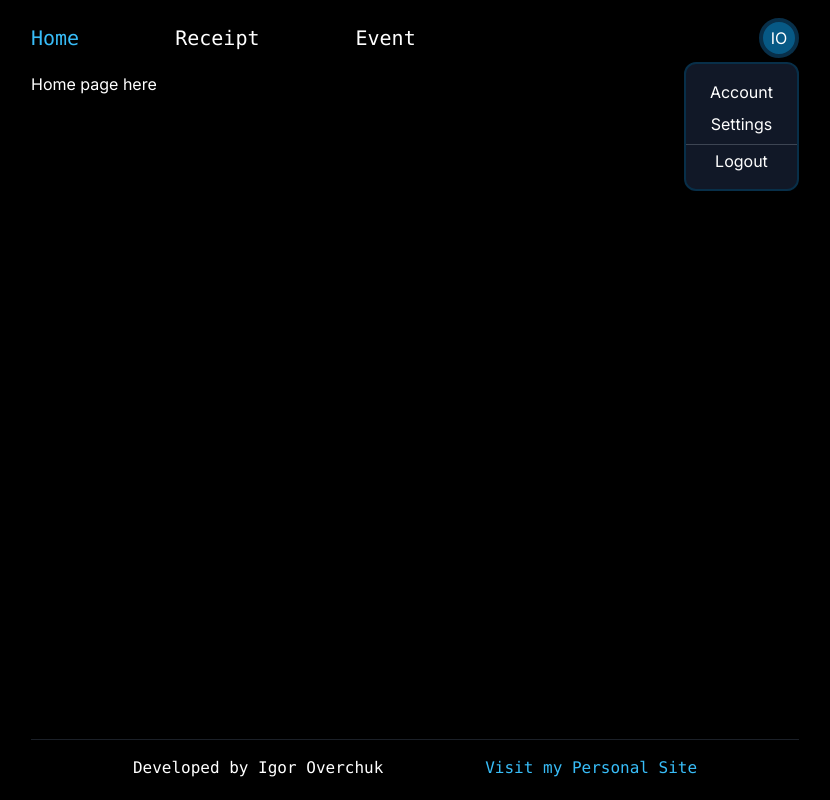
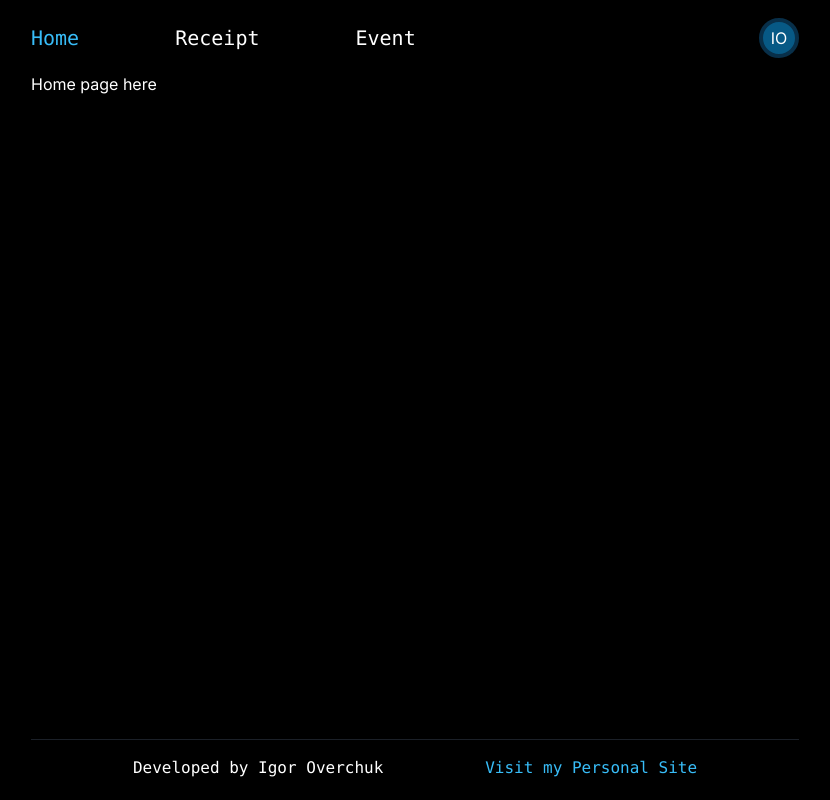
Before and after one commit to overchuki/cash-split, a Next.js app: page / in a window 1280 px wide. Shown: the whole page, without its empty margins (225-1055 px from the left). Built offline with nearby package versions, Linux system fonts and the light colour scheme.

Commit message:
analytics

```diff
--- a/package.json
+++ b/package.json
@@ -12,6 +12,7 @@
     "@types/node": "20.2.5",
     "@types/react": "18.2.7",
     "@types/react-dom": "18.2.4",
+    "@vercel/analytics": "^1.0.1",
     "autoprefixer": "10.4.14",
     "eslint": "8.41.0",
     "eslint-config-next": "13.4.4",
--- a/src/app/components/userIcon.tsx
+++ b/src/app/components/userIcon.tsx
@@ -2,7 +2,7 @@ import { useState } from "react";
 import UserMenu from "./userMenu";
 
 export default function UserIcon() {
-    const [menuIsOpen, setMenuIsOpen] = useState<boolean>(true);
+    const [menuIsOpen, setMenuIsOpen] = useState<boolean>(false);
 
     return (
         <div className="flex flex-col items-center justify-center">
--- a/src/app/layout.tsx
+++ b/src/app/layout.tsx
@@ -2,6 +2,7 @@ import Footer from "./components/footer";
 import Nav from "./components/nav";
 import "./globals.css";
 import { Inter } from "next/font/google";
+import { Analytics } from "@vercel/analytics/react";
 
 const inter = Inter({ subsets: ["latin"] });
 
@@ -18,6 +19,7 @@ export default function RootLayout({ children }: { children: React.ReactNode })
                     <div className="flex flex-col items-center justify-start min-w-full">
                         <Nav />
                         {children}
+                        <Analytics />
                     </div>
                     <Footer />
                 </main>
```
